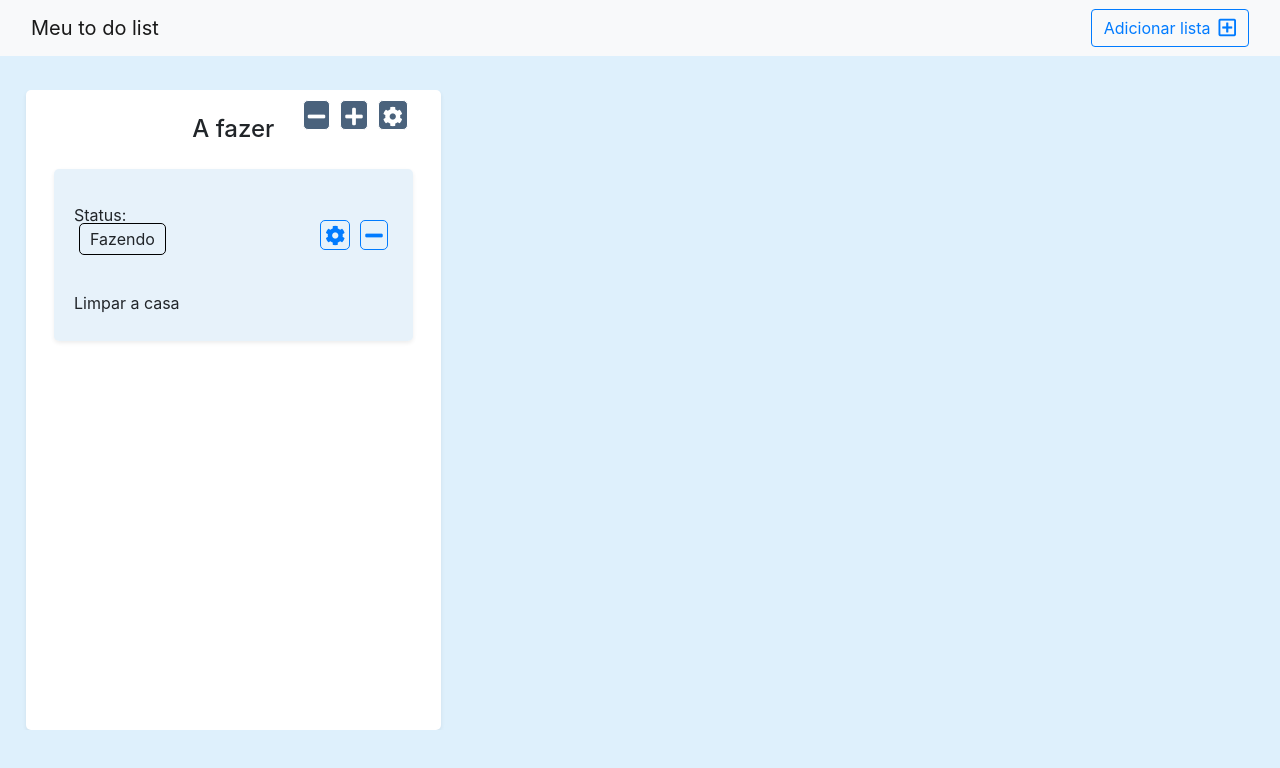
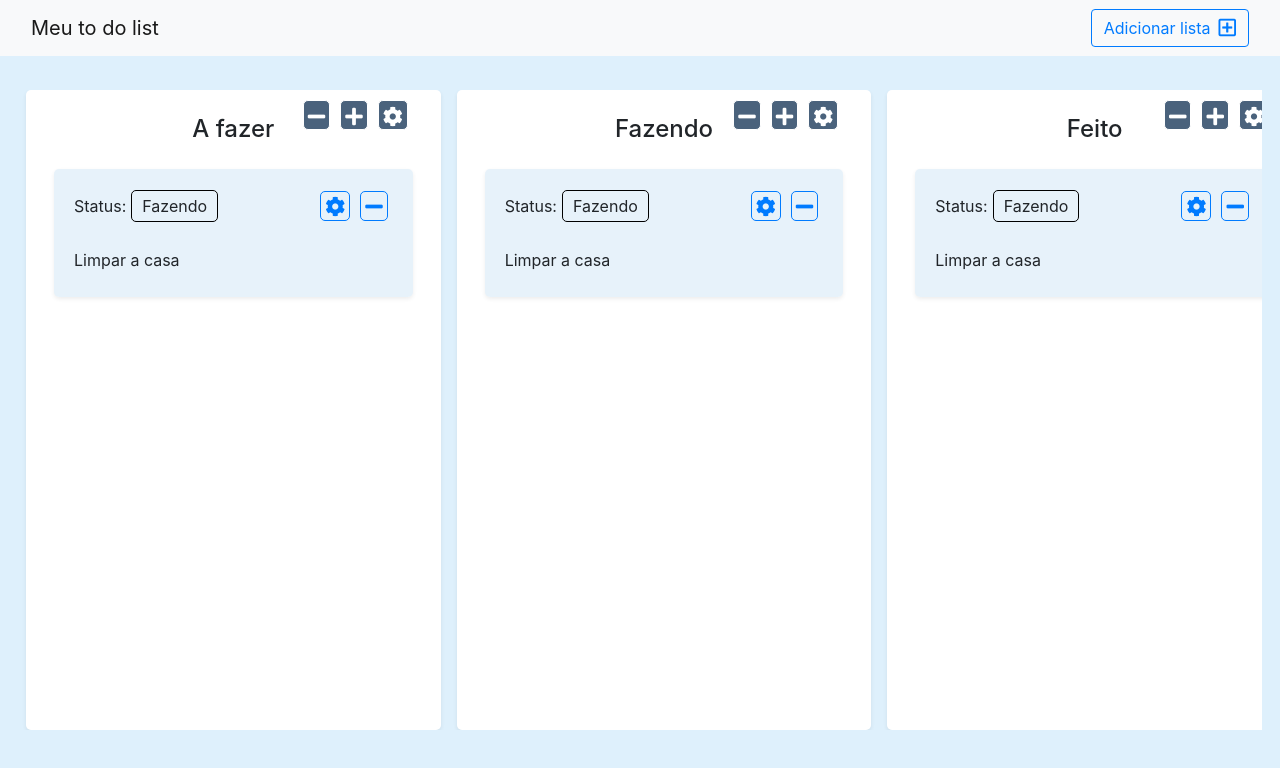
Before and after one commit to Daniel-de-Andrade/aula-to-do-list, a plain HTML site: page index.html in a window 1280 px wide. Drawn offline with nearby package versions, Linux system fonts and the light colour scheme.

Commit message:
Adicionado variável com conteúdo da lista e criado método render

```diff
--- a/css/main.css
+++ b/css/main.css
@@ -73,7 +73,7 @@
     padding: 10px 5px;
 }
 .status-container {
-    display: inline;
+    display: inline-flex;
 }
 .status {
     margin-left: 5px;
@@ -86,3 +86,7 @@
     border-color: #007bff;
     color: #007bff;
 }
+.to-do-text {
+    padding: 15px 0;
+    margin: 0;
+}
--- a/index.html
+++ b/index.html
@@ -24,49 +24,7 @@
     </header>
     <main>
         <div class="row mx-2 to-do-container">
-            <div class="col-sm-12 col-md-6 col-lg-4 mx-2 shadow-sm d-block to-do-list">
-                <div class="row mx-2">
-                    <div class="col-12 to-do-list-header">
-                        <div class="to-do-list-title text-center">
-                            <h4>A fazer</h4>
-                        </div>
-                        <div class="to-do-list-config to-do-icons">
-                            <div class="to-do-icon-btn remove-list">
-                                <i class="fas fa-minus align-middle"></i>
-                            </div>
-                            <div class="to-do-icon-btn add-to-do">
-                                <i class="fas fa-plus align-middle"></i>
-                            </div>
-                            <div class="to-do-icon-btn config-list">
-                                <i class="fas fa-cog align-middle"></i>
-                            </div>
-                        </div>
-                    </div>
-                    <div class="col-12 to-do-list-body">
-                        <div class="row to-do align-items-center shadow-sm">
-                            <div class="col-6">
-                                <div class="col-6 status-container">
-                                    <p class="to-do-text">
-                                        Status:
-                                        <span class="status">Fazendo</span>
-                                    </p>
-                                </div>
-                            </div>
-                            <div class="col-6 to-do-icons">
-                                <div class="to-do-icon-btn config-to-do">
-                                    <i class="fas fa-cog align-middle"></i>
-                                </div>
-                                <div class="to-do-icon-btn remove-to-do">
-                                    <i class="fas fa-minus align-middle"></i>
-                                </div>
-                            </div>
-                            <div class="col-12">
-                                <p class="to-do-text">Limpar a casa</p>
-                            </div>
-                        </div>
-                    </div>
-                </div>
-            </div>
+
         </div>
     </main>
     <footer>
--- a/js/main.js
+++ b/js/main.js
@@ -0,0 +1,101 @@
+console.log ("Hello");
+var listas = [
+    {
+        titulo: "A fazer",
+        todos: [
+            {
+                titulo: "Arrumar a casa",
+                status: 0,
+                descricao: "Começar limpando a cozinha",
+            }
+        ],
+    },
+    {
+        titulo: "Fazendo",
+        todos: [
+            {
+                titulo: "Arrumar a casa 2",
+                status: 1,
+                descricao: "Começar limpando a cozinha",
+            }
+        ],
+    },
+    {
+        titulo: "Feito",
+        todos: [
+            {
+                titulo: "Arrumar a casa 2",
+                status: 1,
+                descricao: "Começar limpando a cozinha",
+            }
+        ],
+    },
+];
+
+var statusTodo = ["A fazer", "Fazendo", "Feito"];
+// console.log(listas)
+// var novoArray = listas.map((value,index,array) => {
+//     console.log("lista", value);
+//     console.log("titulo", value.titulo);
+//     value.todos.map((val, idx) => {
+//         console.log("todo",val)
+//     });
+//     return `sou o index: ${index}`;
+// });
+// console.log(novoArray)
+
+// Função que renderiza as listas
+
+function render () {
+    let container = document.getElementsByClassName("to-do-container")[0];
+    let novoConteudo = listas.map((lista, idxLista) => {
+        console.log(lista.titulo)
+        let template =
+            '<div class="col-sm-12 col-md-6 col-lg-4 mx-2 shadow-sm d-block to-do-list">'+
+                '<div class="row mx-2">'+
+                    '<div class="col-12 to-do-list-header">'+
+                        '<div class="to-do-list-title text-center">'+
+                            `<h4>${lista.titulo}</h4>`+
+                        '</div>'+
+                        '<div class="to-do-list-config to-do-icons">'+
+                            '<div class="to-do-icon-btn remove-list">'+
+                                '<i class="fas fa-minus align-middle"></i>'+
+                            '</div>'+
+                            '<div class="to-do-icon-btn add-to-do">'+
+                                '<i class="fas fa-plus align-middle"></i>'+
+                            '</div>'+
+                            '<div class="to-do-icon-btn config-list">'+
+                                '<i class="fas fa-cog align-middle"></i>'+
+                            '</div>'+
+                        '</div>'+
+                    '</div>'+
+                    '<div class="col-12 to-do-list-body">'+
+                        '<div class="row to-do align-items-center shadow-sm">'+
+                            '<div class="col-6">'+
+                                '<div class="status-container">'+
+                                    '<p class="to-do-text">Status:'+
+                                        '<span class="status">Fazendo</span>'+
+                                    '</p>'+
+                                '</div>'+
+                            '</div>'+
+                            '<div class="col-6 to-do-icons">'+
+                                '<div class="to-do-icon-btn config-to-do">'+
+                                    '<i class="fas fa-cog align-middle"></i>'+
+                                '</div>'+
+                                '<div class="to-do-icon-btn remove-to-do">'+
+                                    '<i class="fas fa-minus align-middle"></i>'+
+                                '</div>'+
+                            '</div>'+
+                            '<div class="col-12">'+
+                                '<p class="to-do-text">Limpar a casa</p>'+
+                            '</div>'+
+                        '</div>'+
+                    '</div>'+
+                '</div>'+
+            '</div>';
+            return template;
+    })
+    console.log(novoConteudo);
+    container.innerHTML = novoConteudo.join("");
+}
+render();
```
